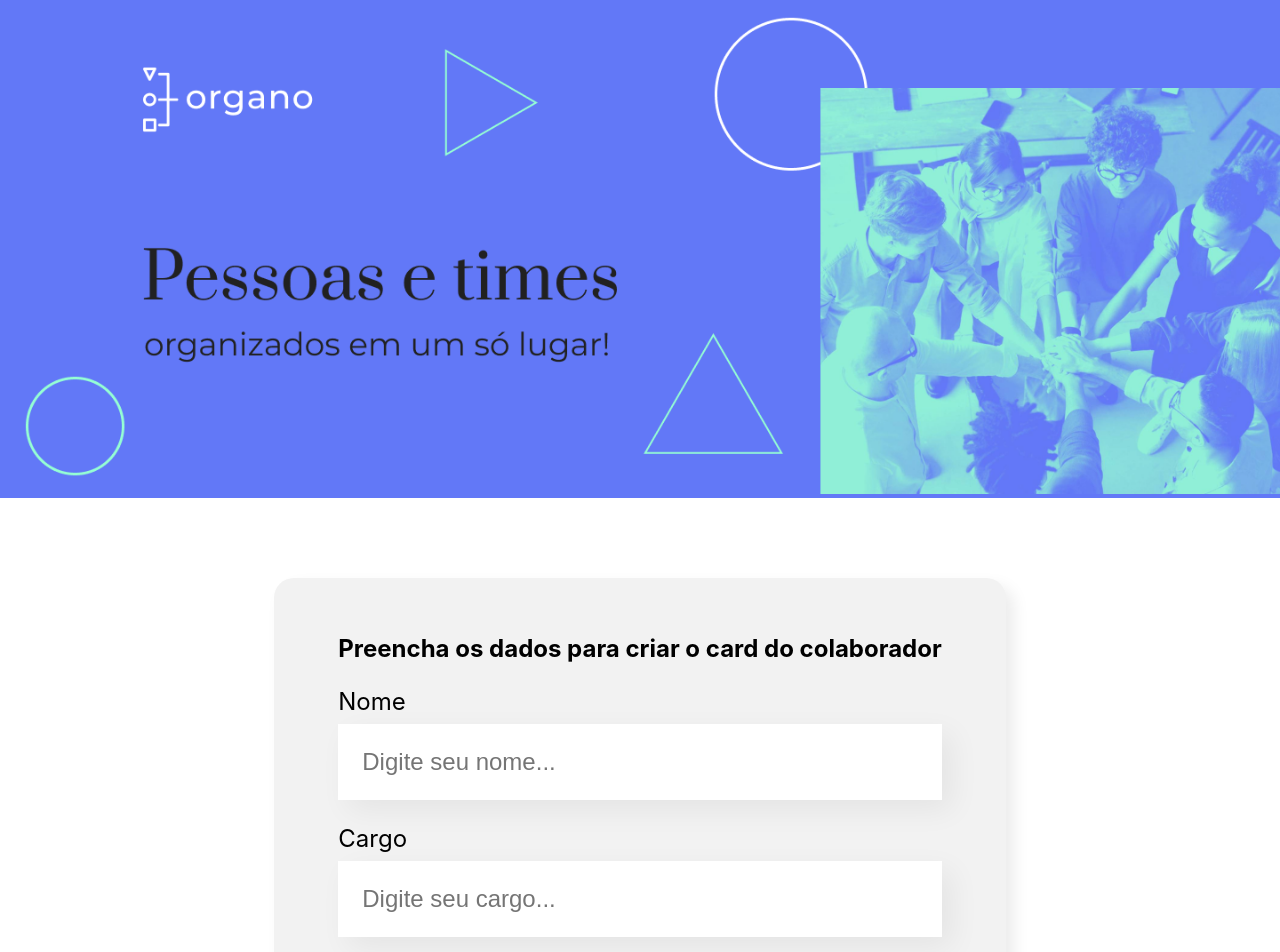
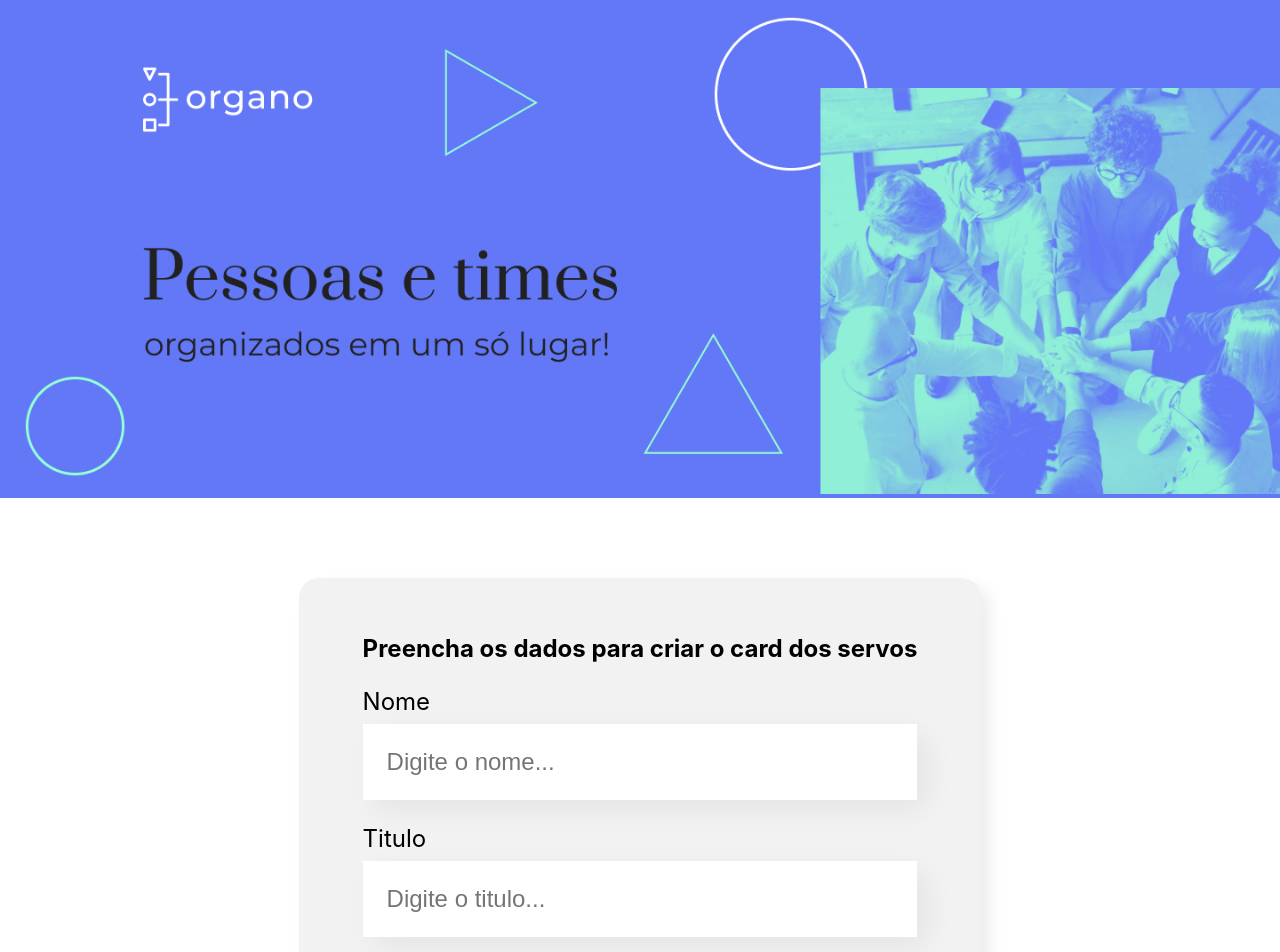
Before and after one commit to renanp96/alura_organo, a React (Create React App) app: page / in a window 1280 px wide. Shown: the top 952 px of the page. Built offline with nearby package versions, Linux system fonts and the light colour scheme.

Commit message:
feature: implementada a lista suspensa

```diff
--- a/src/components/Form/Form.js
+++ b/src/components/Form/Form.js
@@ -1,14 +1,19 @@
+import DropBox from '../DropBox';
 import InputText from '../InputText';
 import './Form.css';
 
 export const Form = ()=> {
+
+    const classes = ['Saber', 'Lancer', 'Archer', 'Rider', 'Assassin', 'Caster', 'Berserker', 'Ruler', 'Avenger'];
+
     return(
         <section className="form">
             <form>
-                <h2>Preencha os dados para criar o card do colaborador</h2>
-                <InputText label="Nome" placeholder="Digite seu nome..." />
-                <InputText label="Cargo" placeholder="Digite seu cargo..." />
+                <h2>Preencha os dados para criar o card dos servos</h2>
+                <InputText label="Nome" placeholder="Digite o nome..." />
+                <InputText label="Titulo" placeholder="Digite o titulo..." />
                 <InputText label="Imagem" placeholder="Digite o endereço da imagem..." />
+                <DropBox label="Classe" itens={classes}/>
             </form>
         </section>
     );
```
